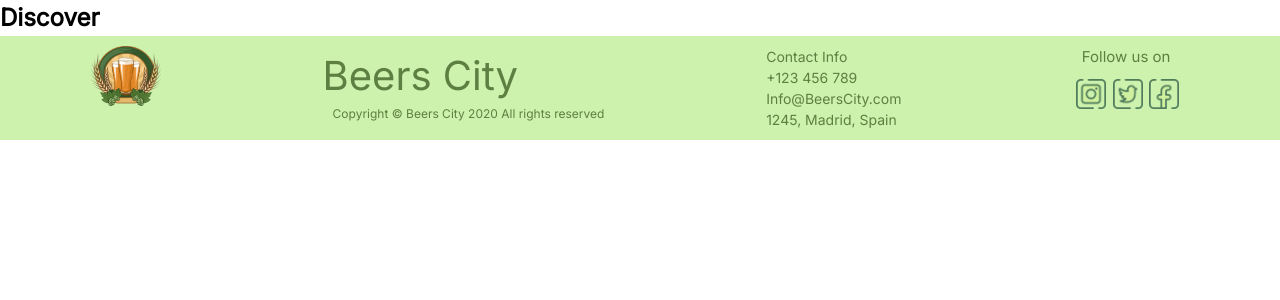
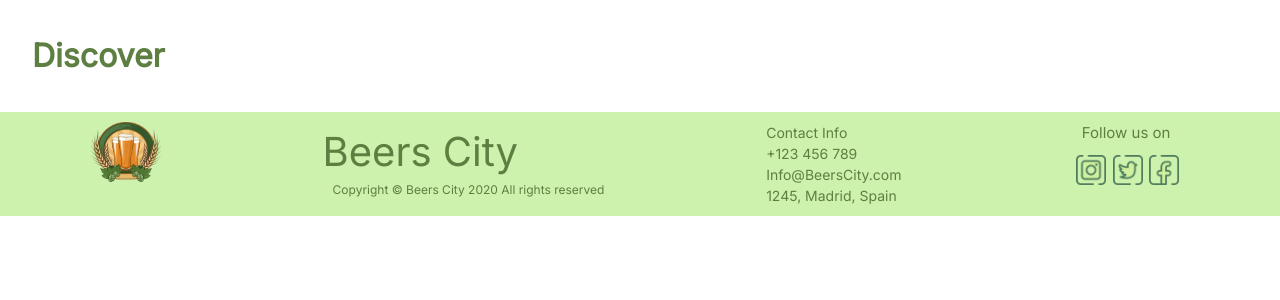
Before and after one commit to isdi-coders-2023/Beer-Coders-202301-mad, a React (Create React App) app: page / in a window 1280 px wide. Shown: the top 300 px of the page. Built offline with nearby package versions, Linux system fonts and the light colour scheme.

Commit message:
💄 Add style to home page

```diff
--- /dev/null
+++ b/src/features/home/page/home.scss
@@ -0,0 +1,24 @@
+.home-page {
+  padding: 1rem;
+  display: flex;
+  flex-direction: column;
+  justify-content: center;
+  align-items: center;
+  gap: 0.5rem;
+
+  h2 {
+    color: rgb(94, 127, 66, 100%);
+    font-size: 1.5rem;
+  }
+}
+
+@media screen and (min-width: 700px) {
+  .home-page {
+    width: 100%;
+    padding: 2rem;
+    h2 {
+      width: 100%;
+      font-size: 2rem;
+    }
+  }
+}
--- a/src/features/home/page/home.tsx
+++ b/src/features/home/page/home.tsx
@@ -1,6 +1,8 @@
+import './home.scss';
+
 export default function HomePage() {
   return (
-    <section>
+    <section className="home-page">
       <h2>Discover</h2>
       {/* TEMPORAL <HomeList></HomeList> */}
     </section>
```
